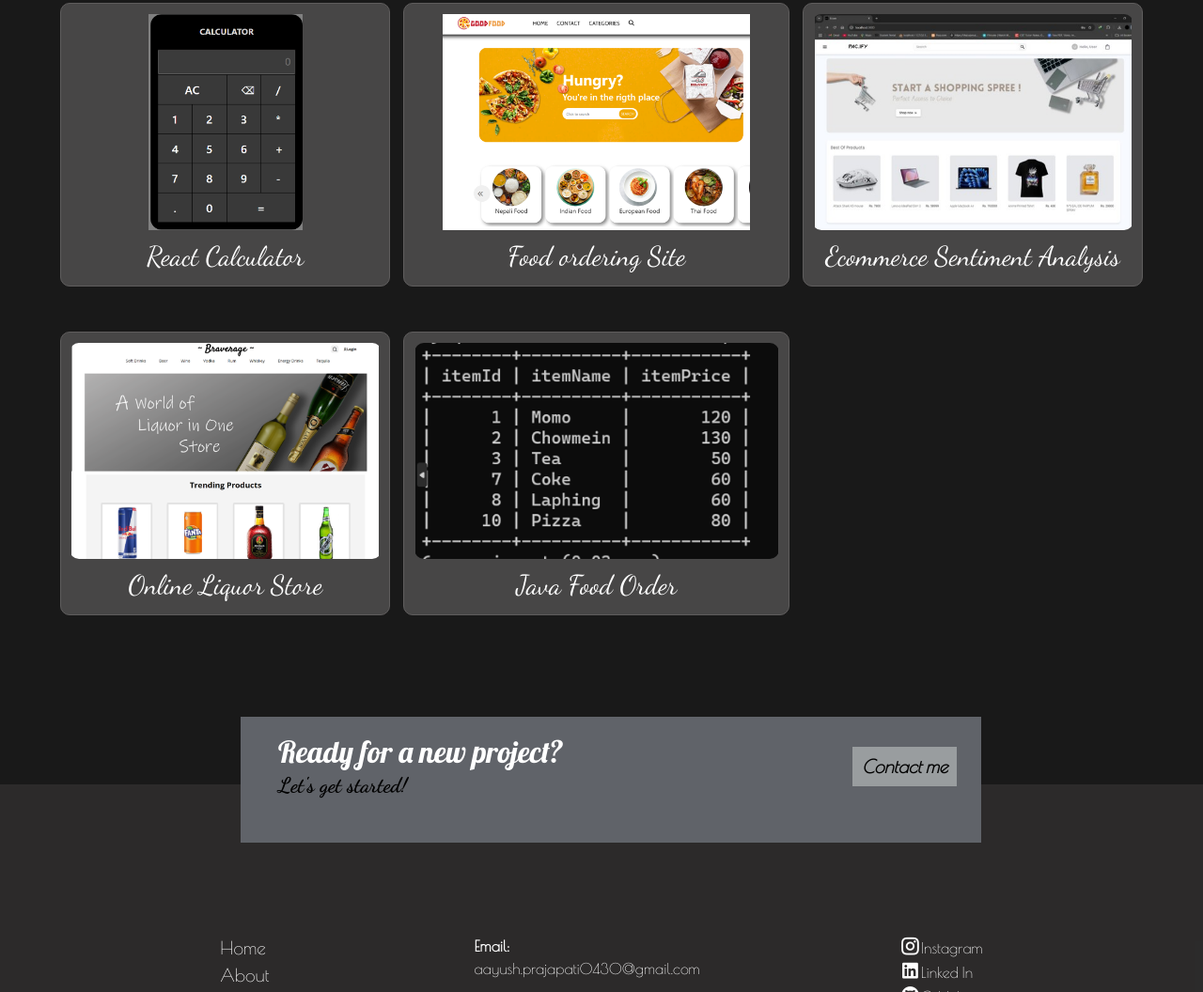
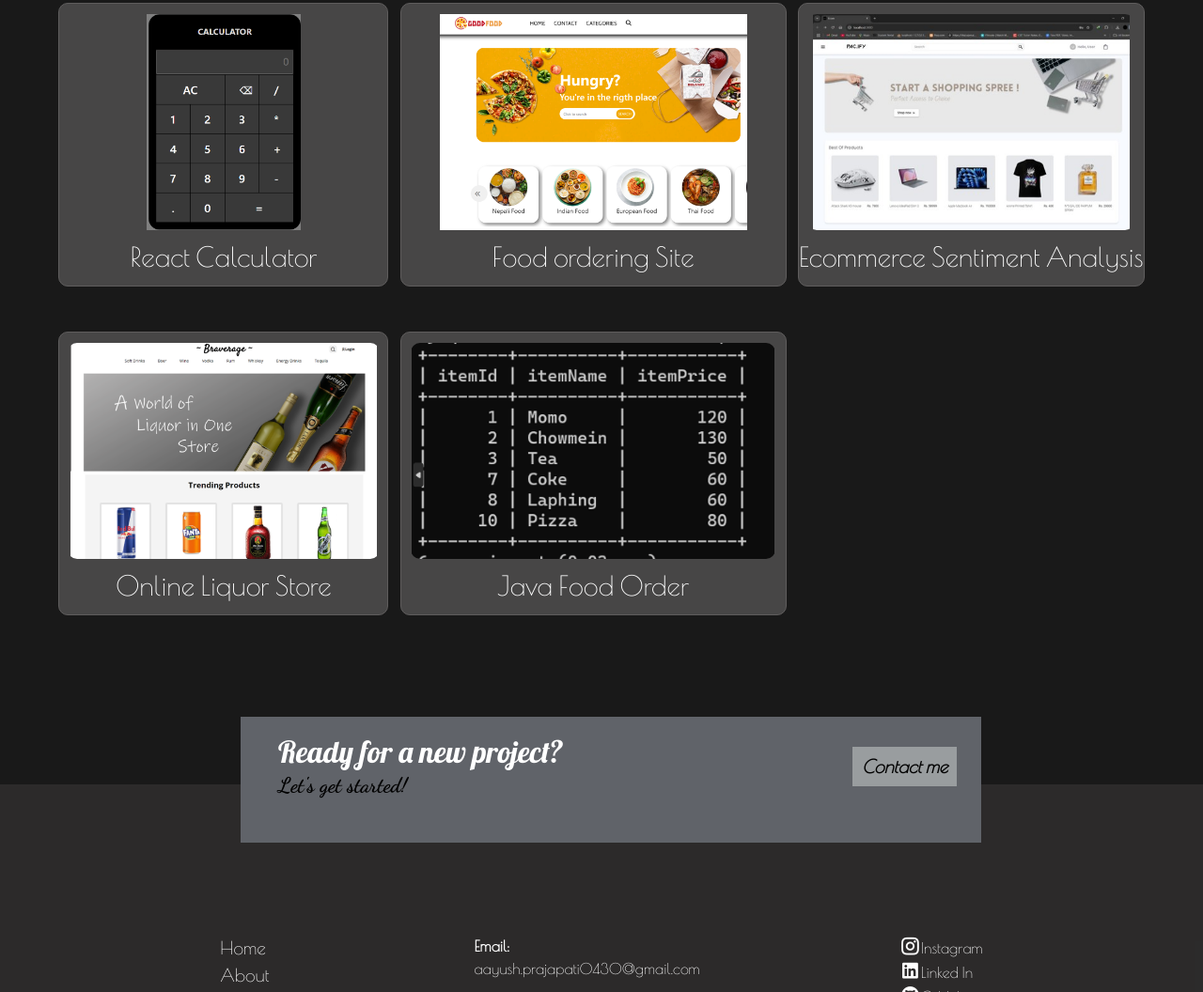
Before and after one commit to Aayush0430/portfolio, a plain HTML site: page index.html in a window 1280 px wide. Shown: the part 1793-2849 px from the top of the page at 94% size. Drawn offline with nearby package versions, Linux system fonts and the light colour scheme; a script that the page names is missing; a web font is replaced by a local one.

Commit message:
changesMade

```diff
--- a/index.css
+++ b/index.css
@@ -118,8 +118,10 @@ body {
   color: white;
   text-align: center;
   font-size: 1.8rem;
-  font-family: "Dancing Script", cursive;
+  /* font-family: "Dancing Script", cursive; */
+  font-family: "Poiret One", sans-serif;
 }
+
 @keyframes gradient {
   0% {
     background-position: 0% 50%;
```
